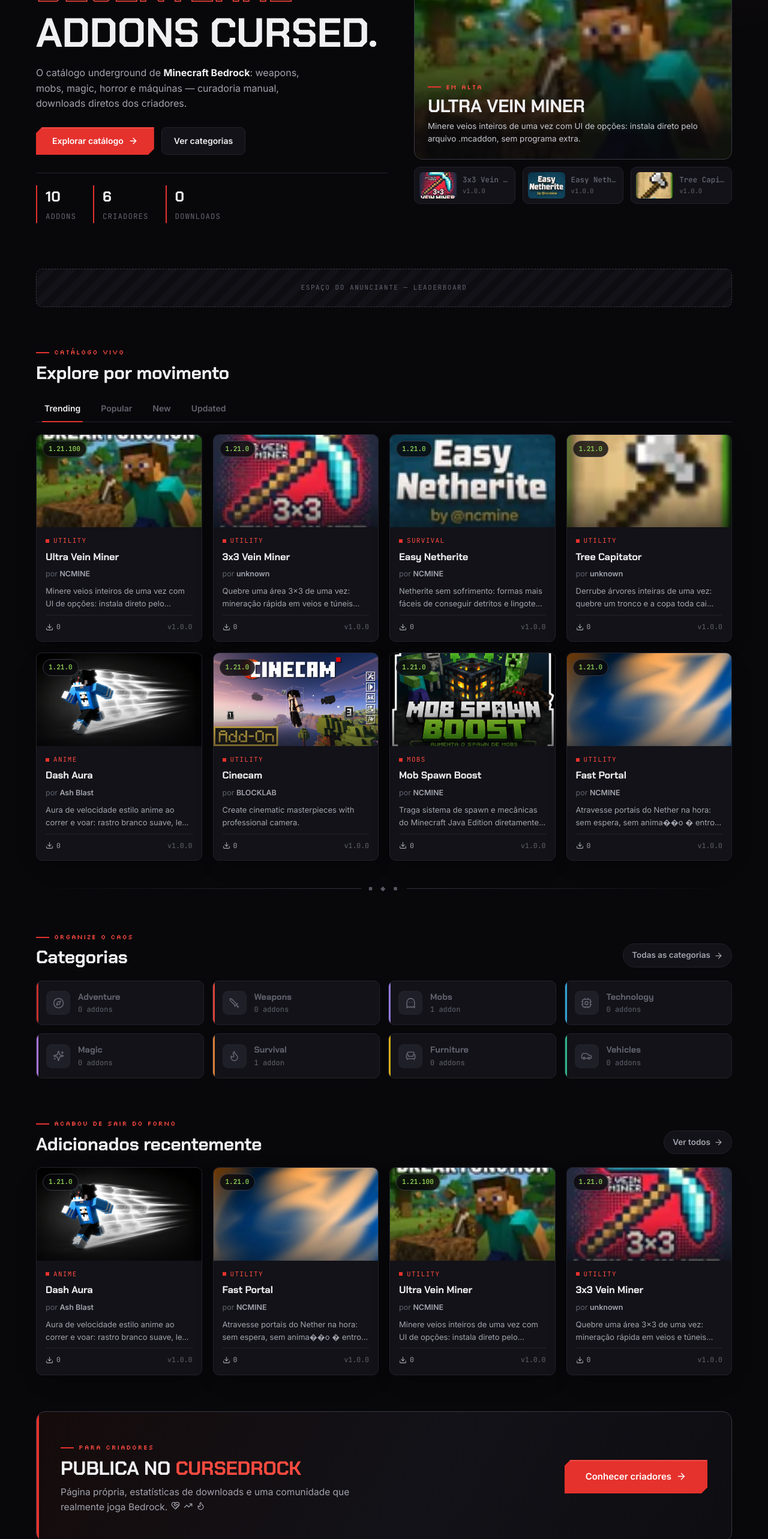
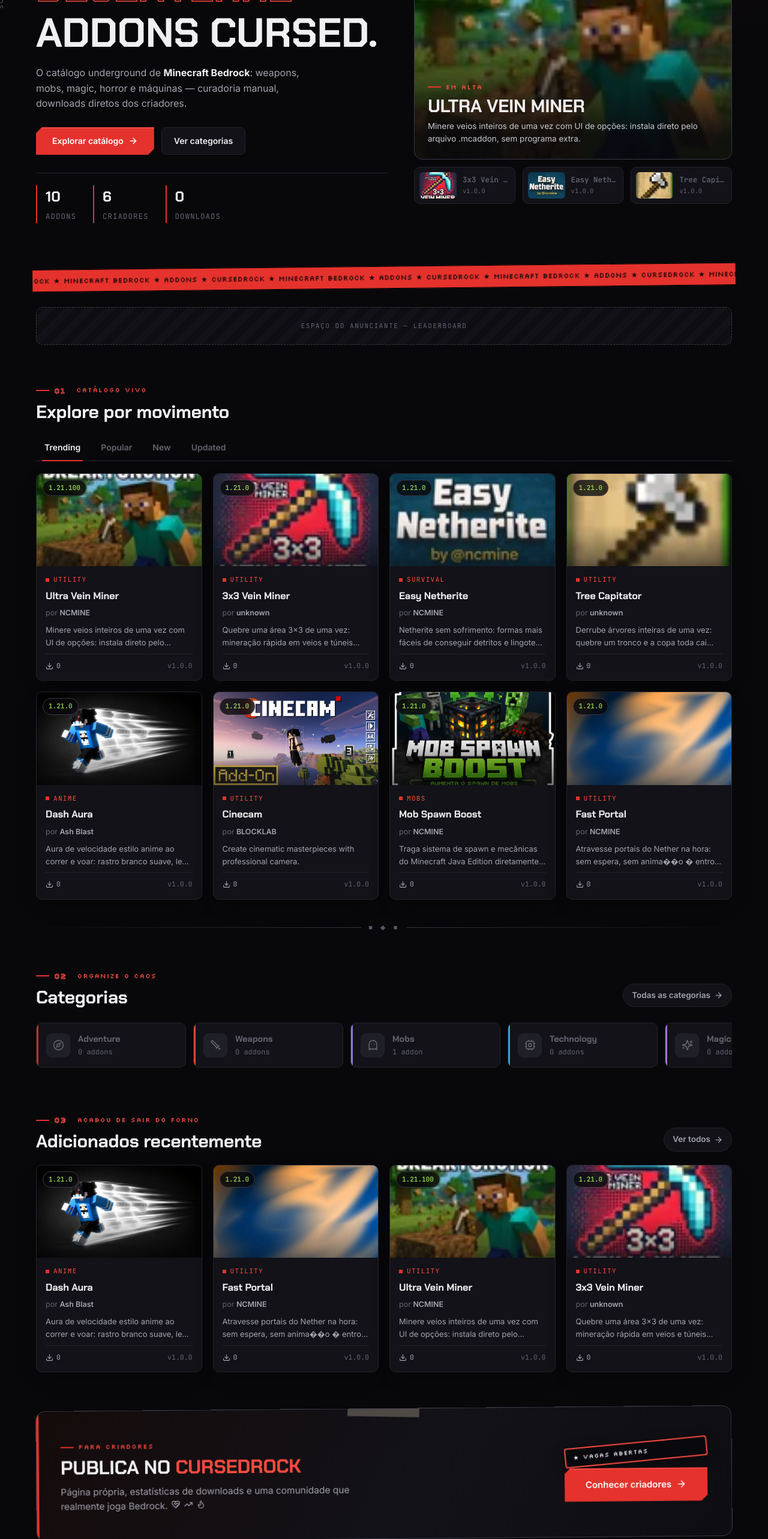
Before and after one commit to Yurizzasd/CursedRock, a React (Vite) app: page / in a window 1280 px wide. Shown: the part 234-2800 px from the top of the page at 60% size. Built offline with nearby package versions, Linux system fonts and the light colour scheme.

Commit message:
Anti-template: fita marquee, carimbos, trilho, secoes numeradas, flyer

```diff
--- a/src/components/chrome.tsx
+++ b/src/components/chrome.tsx
@@ -9,17 +9,22 @@
   sub,
   linkTo,
   linkLabel = 'Ver todos',
+  num,
 }: {
   eyebrow: string;
   title: string;
   sub?: string;
   linkTo?: string;
   linkLabel?: string;
+  num?: string;
 }) {
   return (
     <div className="section-head">
       <div>
-        <span className="eyebrow">{eyebrow}</span>
+        <span className="eyebrow">
+          {num && <span className="secnum">{num}</span>}
+          {eyebrow}
+        </span>
         <h2>{title}</h2>
         {sub && <p>{sub}</p>}
       </div>
--- a/src/pages/Home.tsx
+++ b/src/pages/Home.tsx
@@ -28,6 +28,7 @@
   return (
     <div className="showcase" aria-label="Vitrine">
       <div className="showcase-main">
+        <span className="stamp showcase-stamp">★ testado no jogo</span>
         <img src={main.thumbnail} alt={`Capa de ${main.name}`} />
         <div className="showcase-shade" />
         <div className="showcase-hover">
@@ -141,6 +142,14 @@
       </section>
 
       <div className="container">
+        <div className="tape-div" aria-hidden="true">
+          <div className="tape-track">
+            {Array.from({ length: 10 }).map((_, i) => (
+              <span key={i}>CURSEDROCK ★ MINECRAFT BEDROCK ★ ADDONS ★&nbsp;</span>
+            ))}
+          </div>
+        </div>
+
         {/* DESTAQUES — só aparece quando há addons marcados como featured */}
         {featured.length > 0 && (
           <section className="home-section">
@@ -158,7 +167,7 @@
 
         {/* TABS */}
         <section className="home-section">
-          <SectionHeader eyebrow="Catálogo vivo" title="Explore por movimento" />
+          <SectionHeader num="01" eyebrow="Catálogo vivo" title="Explore por movimento" />
           <div className="tabs" role="tablist">
             {(
               [
@@ -187,12 +196,13 @@
         {/* CATEGORIAS */}
         <section className="home-section">
           <SectionHeader
+            num="02"
             eyebrow="Organize o caos"
             title="Categorias"
             linkTo="/categories"
             linkLabel="Todas as categorias"
           />
-          <div className="cat-grid">
+          <div className="rail">
             {cats.map((c) => (
               <CategoryCard key={c.id} category={c} count={counts[c.id] ?? 0} />
             ))}
@@ -202,6 +212,7 @@
         {/* RECENTES */}
         <section className="home-section">
           <SectionHeader
+            num="03"
             eyebrow="Acabou de sair do forno"
             title="Adicionados recentemente"
             linkTo="/addons?sort=recent"
@@ -211,7 +222,7 @@
 
         {/* CTA CRIADORES */}
         <section className="home-section">
-          <div className="cta-band">
+          <div className="cta-band cta-flyer">
             <div>
               <span className="eyebrow">Para criadores</span>
               <h2>
@@ -224,9 +235,12 @@
                 </span>
               </p>
             </div>
-            <Link to="/creators" className="btn btn-primary btn-lg">
-              Conhecer criadores <ArrowRight size={17} />
-            </Link>
+            <div style={{ display: 'flex', flexDirection: 'column', gap: 10, alignItems: 'stretch' }}>
+              <span className="stamp">★ vagas abertas</span>
+              <Link to="/creators" className="btn btn-primary btn-lg">
+                Conhecer criadores <ArrowRight size={17} />
+              </Link>
+            </div>
           </div>
         </section>
       </div>
--- a/src/styles/global.css
+++ b/src/styles/global.css
@@ -2744,6 +2744,155 @@
 }
 
 /* ═══════════════════════════════════════════════════════════════════
+   v6 — anti-template: fita, carimbos, trilho, números
+   ═══════════════════════════════════════════════════════════════════ */
+
+/* fita marquee divisória */
+.tape-div {
+  background: var(--red);
+  color: #160606;
+  overflow: hidden;
+  border-top: 1px solid #000;
+  border-bottom: 1px solid #000;
+  transform: rotate(-0.6deg) scale(1.01);
+  margin: 26px 0 6px;
+}
+
+.tape-track {
+  display: flex;
+  width: max-content;
+  animation: tickmove 26s linear infinite;
+}
+
+.tape-track span {
+  font-family: var(--font-pixel);
+  font-size: 12px;
+  padding: 8px 0;
+  white-space: nowrap;
+}
+
+/* número editorial das seções */
+.secnum {
+  font-family: var(--font-pixel);
+  font-size: 13px;
+  color: transparent;
+  -webkit-text-stroke: 1px var(--red-bright);
+  margin-right: 10px;
+  letter-spacing: 0.05em;
+}
+
+/* carimbo rotacionado */
+.stamp {
+  display: inline-block;
+  font-family: var(--font-pixel);
+  font-size: 10.5px;
+  letter-spacing: 0.08em;
+  color: var(--text);
+  border: 2px solid var(--red-bright);
+  border-radius: 4px;
+  padding: 6px 12px;
+  transform: rotate(-5deg);
+  background: rgba(8, 8, 11, 0.72);
+  box-shadow: 0 4px 18px rgba(0, 0, 0, 0.5);
+  text-transform: uppercase;
+}
+
+.showcase-stamp {
+  position: absolute;
+  top: 16px;
+  left: 16px;
+  z-index: 4;
+}
+
+/* fita adesiva nos cantos da vitrine */
+.showcase-main::before,
+.showcase-main::after {
+  content: '';
+  position: absolute;
+  top: -12px;
+  width: 92px;
+  height: 28px;
+  background: rgba(214, 205, 180, 0.32);
+  border-left: 1px dashed rgba(0, 0, 0, 0.25);
+  border-right: 1px dashed rgba(0, 0, 0, 0.25);
+  z-index: 4;
+  pointer-events: none;
+}
+
+.showcase-main::before {
+  left: 34px;
+  transform: rotate(-42deg);
+}
+
+.showcase-main::after {
+  right: 34px;
+  transform: rotate(42deg);
+}
+
+/* trilho horizontal (categorias na home) */
+.rail {
+  display: flex;
+  gap: 12px;
+  overflow-x: auto;
+  scroll-snap-type: x mandatory;
+  padding: 4px 2px 12px;
+}
+
+.rail > * {
+  flex: 0 0 250px;
+  scroll-snap-align: start;
+}
+
+/* flyer torto do CTA */
+.cta-flyer {
+  transform: rotate(-0.5deg);
+}
+
+.cta-flyer::after {
+  content: '';
+  position: absolute;
+  top: -13px;
+  left: 50%;
+  width: 120px;
+  height: 26px;
+  transform: translateX(-50%) rotate(1.5deg);
+  background: rgba(214, 205, 180, 0.3);
+  border-left: 1px dashed rgba(0, 0, 0, 0.25);
+  border-right: 1px dashed rgba(0, 0, 0, 0.25);
+}
+
+.cta-band {
+  position: relative;
+}
+
+/* hero: filete lateral editorial */
+.hero-grid > div:first-child {
+  position: relative;
+}
+
+@media (min-width: 1025px) {
+  .hero-grid > div:first-child::before {
+    content: 'SCROLL // BEDROCK UNDERGROUND';
+    position: absolute;
+    left: -58px;
+    top: 50%;
+    transform: rotate(-90deg) translateX(50%);
+    transform-origin: left center;
+    font-family: var(--font-mono);
+    font-size: 10px;
+    letter-spacing: 0.3em;
+    color: var(--faint);
+    white-space: nowrap;
+  }
+}
+
+@media (prefers-reduced-motion: reduce) {
+  .tape-track {
+    animation: none;
+  }
+}
+
+/* ═══════════════════════════════════════════════════════════════════
    v4 — transições de rota (View Transitions API + fallback)
    ═══════════════════════════════════════════════════════════════════ */
 
```
